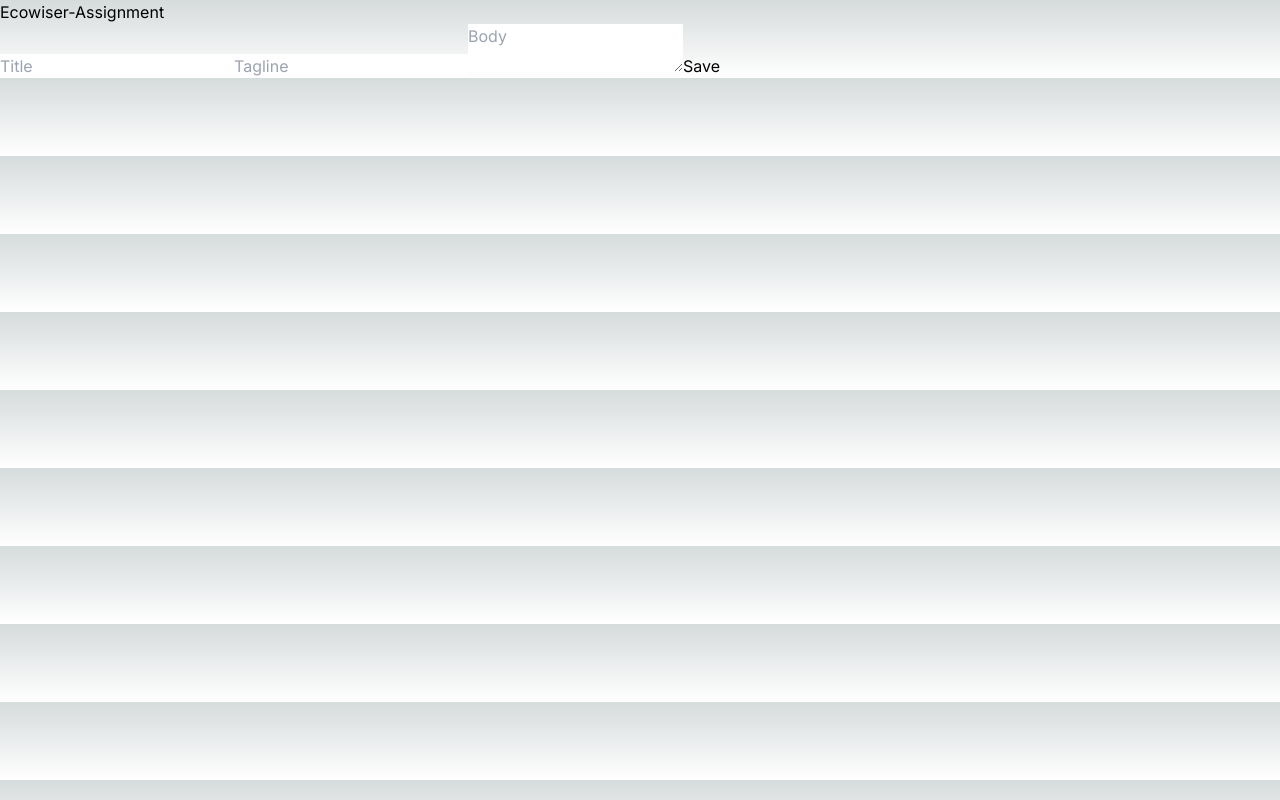
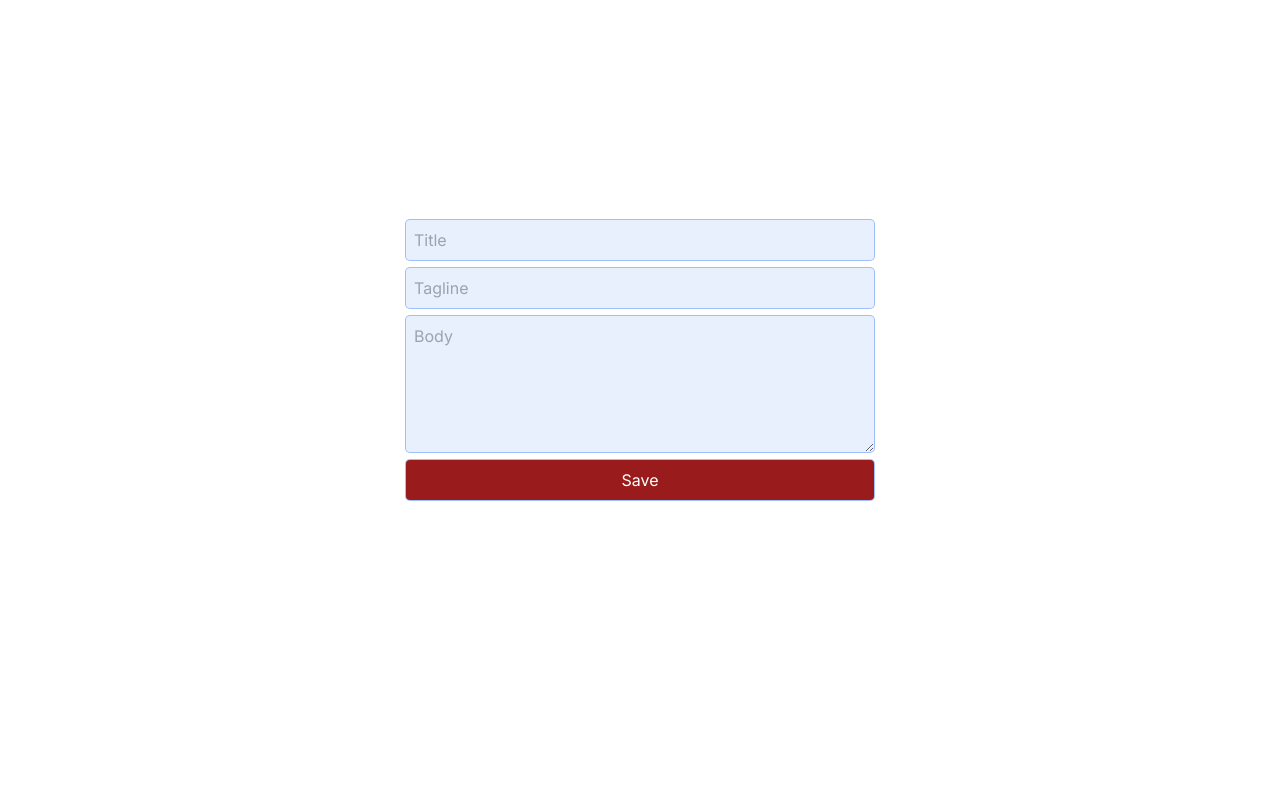
Before and after one commit to abhis12321/ecowiser-assignment, a Next.js app: page / in a window 1280 px wide. Built offline with nearby package versions, Linux system fonts and the light colour scheme.

Commit message:
Styling added to NoteForm component

```diff
--- a/src/app/_component/NoteForm.js
+++ b/src/app/_component/NoteForm.js
@@ -11,11 +11,11 @@ export default function NoteForm({ onSave, note }) {
     };
 
     return (
-        <form onSubmit={handleSubmit}>
-            <input type="text" value={title} onChange={(e) => setTitle(e.target.value)} placeholder="Title" required />
-            <input type="text" value={tagline} onChange={(e) => setTagline(e.target.value)} placeholder="Tagline" required />
-            <textarea value={body} onChange={(e) => setBody(e.target.value)} placeholder="Body" required />
-            <button type="submit">Save</button>
+        <form onSubmit={handleSubmit} className='flex flex-col gap-2 items-center justify-center w-[98%] max-w-[500px] mx-auto p-4 text-violet-800' style={{minHeight:'calc(90vh)'}}>
+            <input type="text" value={title} onChange={(e) => setTitle(e.target.value)} placeholder="Title" required  className='ring-1 w-full p-2 rounded focus:ring-violet-700 border-none outline-none bg-blue-600/10'/>
+            <input type="text" value={tagline} onChange={(e) => setTagline(e.target.value)} placeholder="Tagline" required  className='ring-1 w-full p-2 rounded focus:ring-violet-700 border-none outline-none bg-blue-600/10'/>
+            <textarea value={body} onChange={(e) => setBody(e.target.value)} placeholder="Body" required  className='ring-1 w-full p-2 rounded focus:ring-violet-700 border-none outline-none bg-blue-600/10' rows={5}/>
+            <button type="submit" className='ring-1 w-full p-2 rounded focus:ring-violet-700 border-none outline-none bg-red-800 hover:bg-red-600 text-white'>Save</button>
         </form>
     );
 };
--- a/src/app/globals.css
+++ b/src/app/globals.css
@@ -2,7 +2,7 @@
 @tailwind components;
 @tailwind utilities;
 
-:root {
+/* :root {
   --foreground-rgb: 0, 0, 0;
   --background-start-rgb: 214, 219, 220;
   --background-end-rgb: 255, 255, 255;
@@ -24,7 +24,7 @@ body {
       rgb(var(--background-end-rgb))
     )
     rgb(var(--background-start-rgb));
-}
+} */
 
 @layer utilities {
   .text-balance {
--- a/src/app/page.js
+++ b/src/app/page.js
@@ -5,7 +5,6 @@ import NoteForm from './_component/NoteForm'
 export default function page() {
   return (
     <div>
-      Ecowiser-Assignment
       <NoteForm />
     </div>
   )
```
